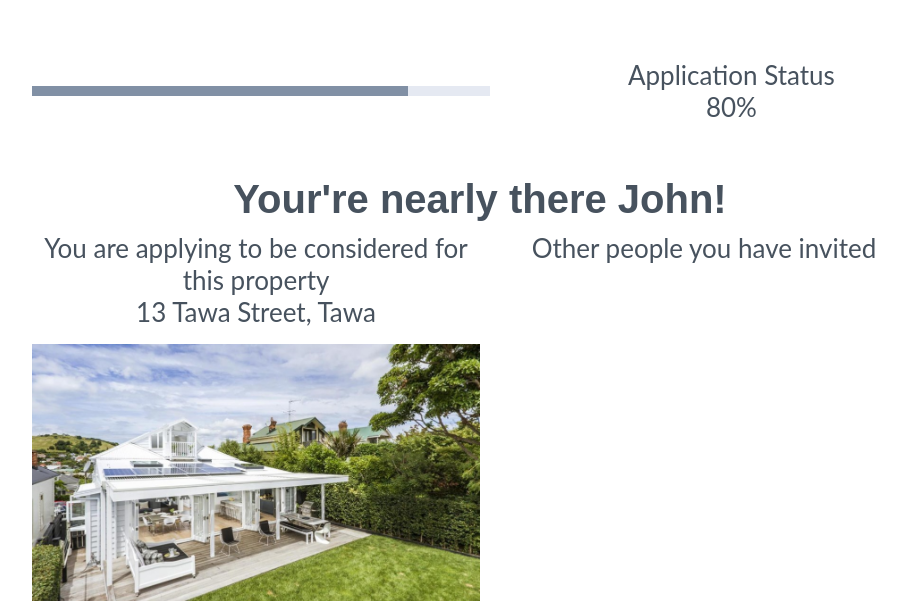
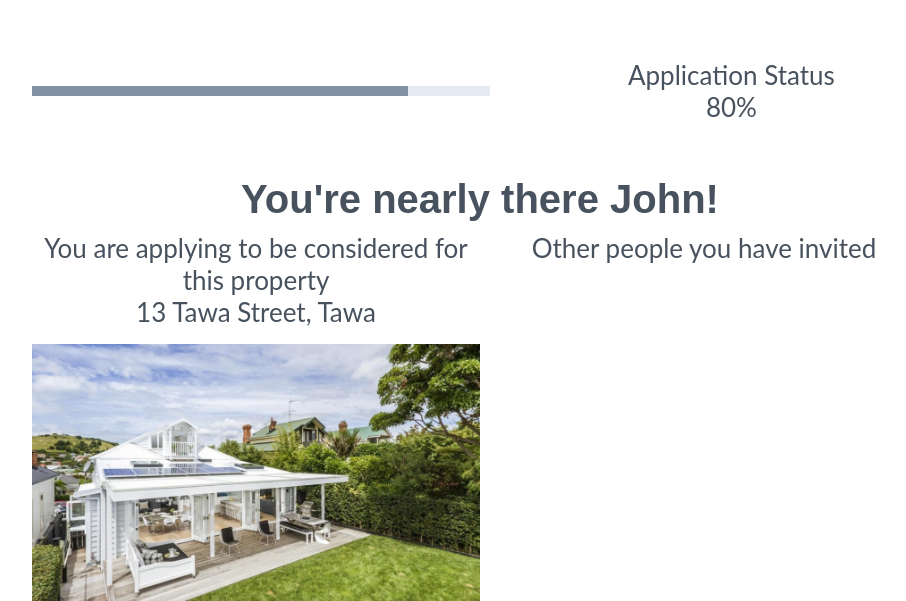
Before and after one commit to fionakc/RentWiz2019, a Django app: page /confirmation/ in a window 1280 px wide. Shown: the part 58-659 px from the top of the page, without its empty margins (160-1066 px from the left). Run offline with Django 3.2, Linux system fonts and the light colour scheme; some libraries are stand-ins or nearby versions.

Commit message:
Fixed typo

```diff
--- a/tenant_application/templates/confirmation.html
+++ b/tenant_application/templates/confirmation.html
@@ -18,7 +18,7 @@
               <h4 class ="pageSubSubHeading percent">80%</h4>
              </div>
         </div>
-        <h1 class="pageMainHeading">Your're nearly there John!</h1>
+        <h1 class="pageMainHeading">You're nearly there John!</h1>
 
         <div class="confirmationBlock--propertyDetails">
           <div class="confirmationBlock--propertyDetails__detail">
```
